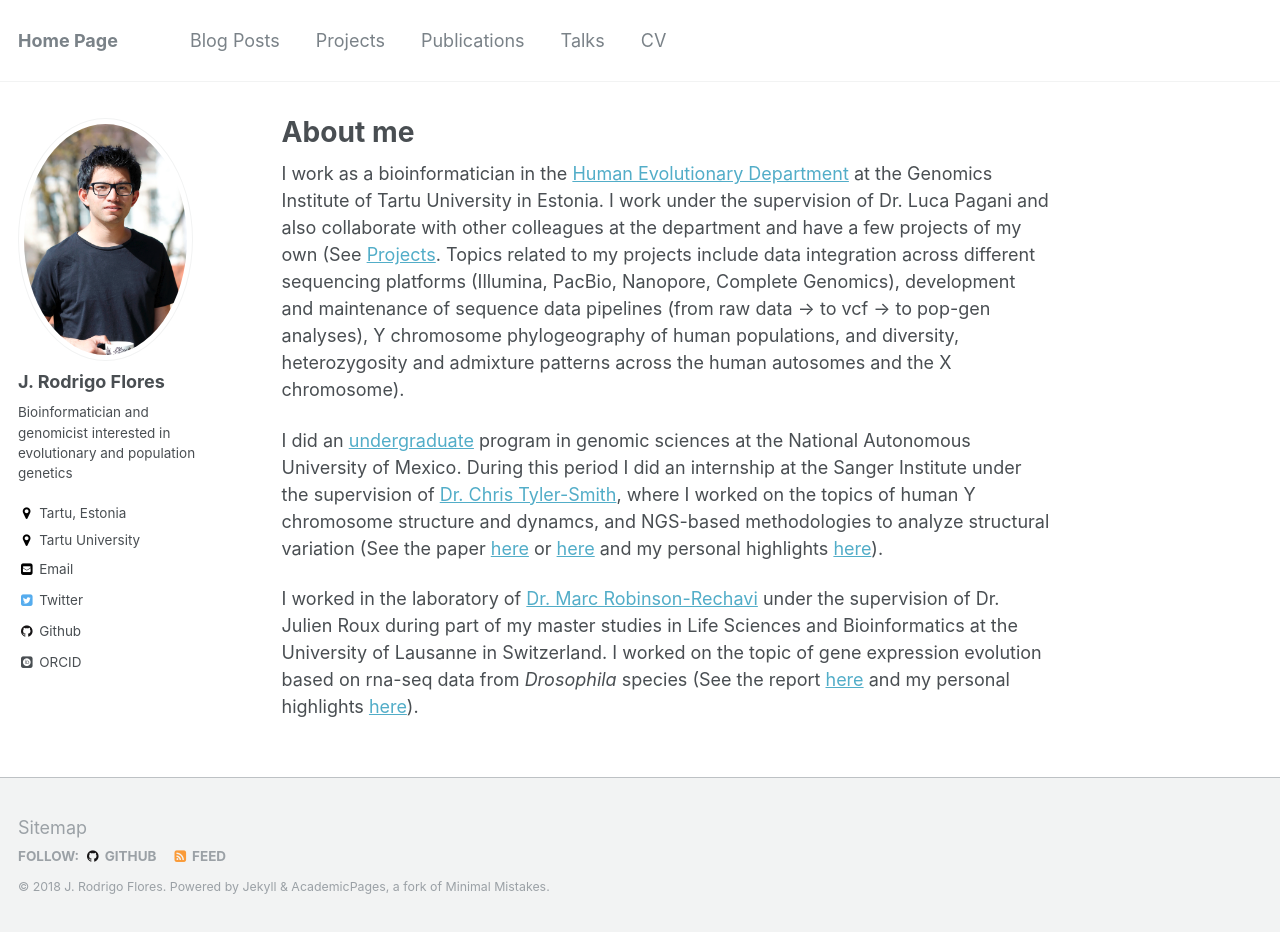
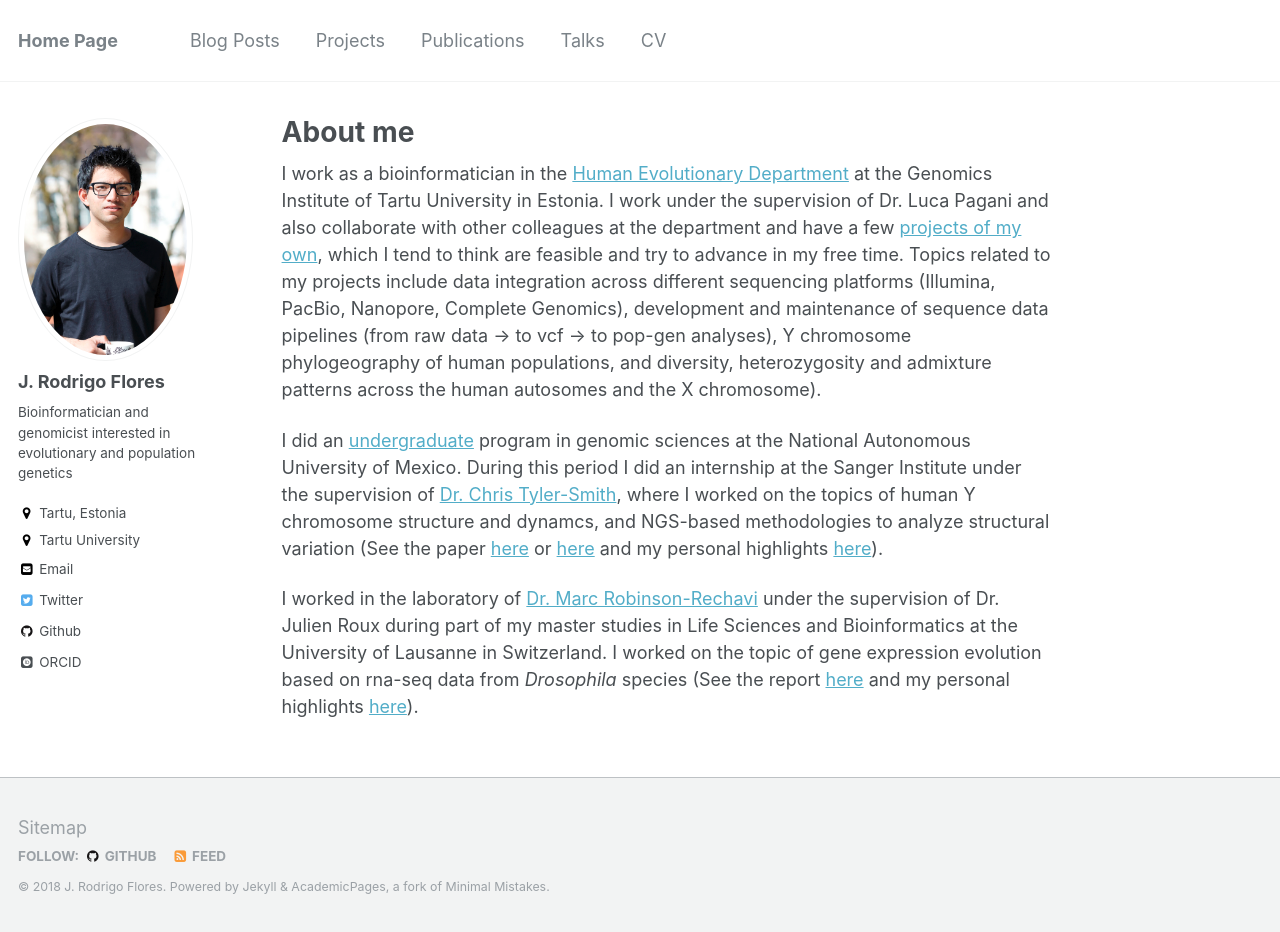
Before and after one commit to JRodrigoF/JRodrigoFlores.github.io, a Jekyll site: the page built from _pages/about.md, in a window 1280 px wide and 932 px high. Built offline with Jekyll 4.4.1, drawn with Linux system fonts in a browser that asks for light colours; some web fonts are replaced.

Commit message:
Update about.md

```diff
--- a/_pages/about.md
+++ b/_pages/about.md
@@ -8,7 +8,7 @@ redirect_from:
   - /about.html
 ---
 
-I work as a bioinformatician in the [Human Evolutionary Department](http://www.ebc.ee/) at the Genomics Institute of Tartu University in Estonia. I work under the supervision of Dr. Luca Pagani and also collaborate with other colleagues at the department and have a few projects of my own (See [Projects](https://jrodrigoflores.com/projects/). Topics related to my projects include data integration across different sequencing platforms (Illumina, PacBio, Nanopore, Complete Genomics), development and maintenance of sequence data pipelines (from raw data -> to vcf -> to pop-gen analyses), Y chromosome phylogeography of human populations, and diversity, heterozygosity and admixture patterns across the human autosomes and the X chromosome).
+I work as a bioinformatician in the [Human Evolutionary Department](http://www.ebc.ee/) at the Genomics Institute of Tartu University in Estonia. I work under the supervision of Dr. Luca Pagani and also collaborate with other colleagues at the department and have a few [projects of my own](https://jrodrigoflores.com/projects/), which I tend to think are feasible and try to advance in my free time. Topics related to my projects include data integration across different sequencing platforms (Illumina, PacBio, Nanopore, Complete Genomics), development and maintenance of sequence data pipelines (from raw data -> to vcf -> to pop-gen analyses), Y chromosome phylogeography of human populations, and diversity, heterozygosity and admixture patterns across the human autosomes and the X chromosome).
 
 I did an [undergraduate](http://www.lcg.unam.mx/about) program in genomic sciences at the National Autonomous University of Mexico. During this period I did an internship at the Sanger Institute under the supervision of [Dr. Chris Tyler-Smith](https://www.sanger.ac.uk/people/directory/tyler-smith-chris), where I worked on the topics of human Y chromosome structure and dynamcs, and NGS-based methodologies to analyze structural variation (See the paper [here](https://www.ncbi.nlm.nih.gov/pmc/articles/PMC4500966/) or [here](https://www.researchgate.net/publication/278788994_Structural_variation_on_the_human_Y_chromosome_from_population-scale_resequencing) and my personal highlights [here](https://jrodrigoflores.com/posts/2018/11/Paper-Y-chromosome-structural-variation/)).
 
```
